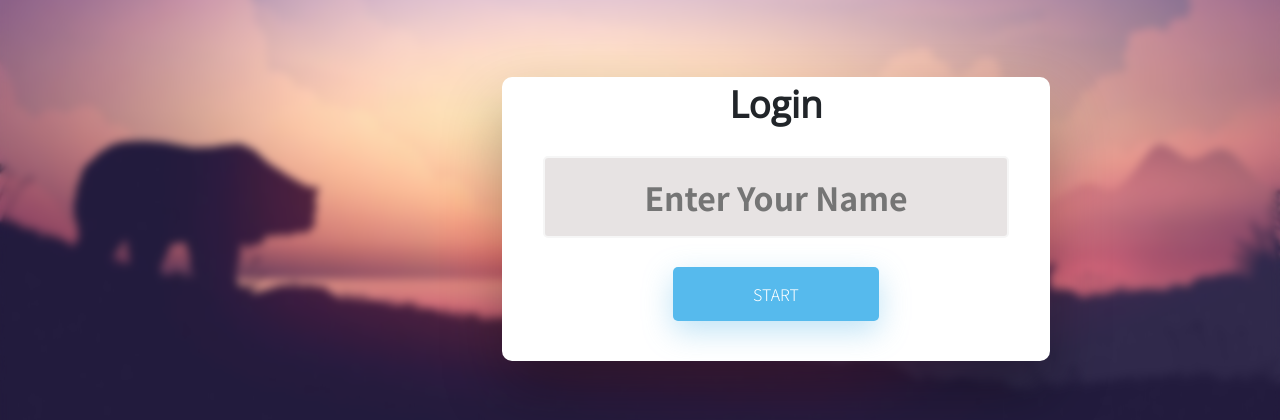
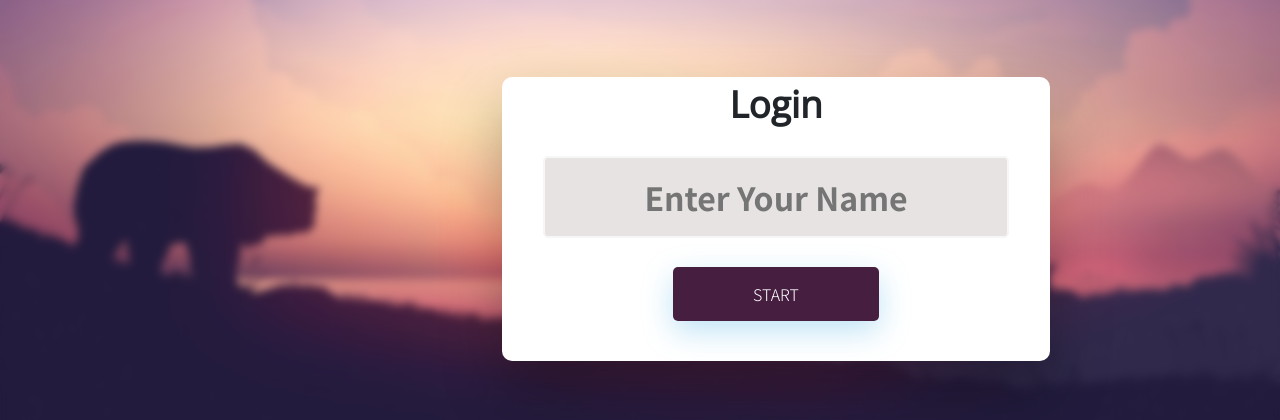
Before and after one commit to 228w1a1281/Posture-Guard, a Flask app: page /home in a window 1280 px wide. Shown: the part 345-765 px from the top of the page. Run offline with Flask 2, Linux system fonts and the light colour scheme; some libraries are stand-ins or nearby versions; some web fonts are replaced.

Commit message:
start button

```diff
--- a/static/styles/home.css
+++ b/static/styles/home.css
@@ -218,7 +218,7 @@ span {
 input[type=button],
 input[type=submit],
 input[type=reset] {
-    background-color: #56baed;
+    background-color: #461f40;
     border: none;
     color: white;
     padding: 15px 80px;
@@ -242,7 +242,7 @@ input[type=reset] {
 input[type=button]:hover,
 input[type=submit]:hover,
 input[type=reset]:hover {
-    background-color: #39ace7;
+    background-color: #aa879e;
 }
 
 input[type=button]:active,
```
